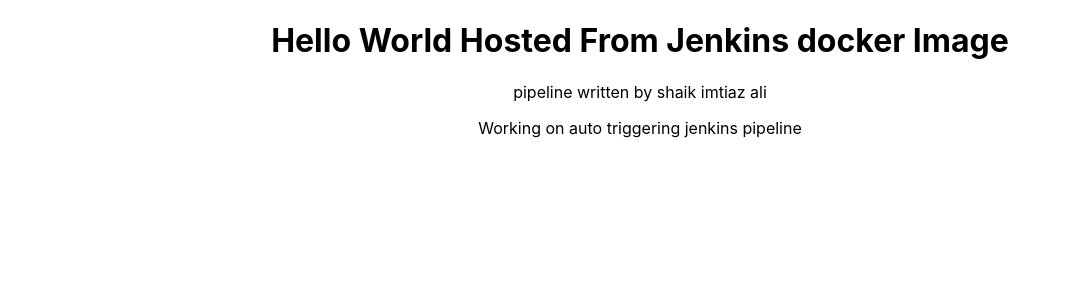
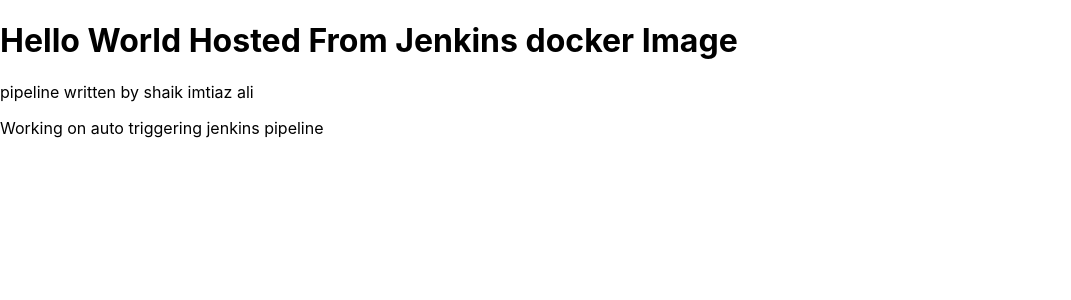
Before and after one commit to shaikimtiazali/my-demo-jenkins, a React (Create React App) app: page / in a window 1280 px wide. Shown: the top 300 px of the page, without its empty margins (0-1071 px from the left). Built offline with nearby package versions, Linux system fonts and the light colour scheme.

Commit message:
add Header Component and made changes in app.js

```diff
--- a/src/App.js
+++ b/src/App.js
@@ -1,12 +1,13 @@
 import "./App.css";
+import Header from "./components/Header";
 
 function App() {
   return (
-    <div className="App">
+    <Header>
       <h1>Hello World Hosted From Jenkins docker Image</h1>
       <p>pipeline written by shaik imtiaz ali</p>
       <p>Working on auto triggering jenkins pipeline</p>
-    </div>
+    </Header>
   );
 }
 
--- /dev/null
+++ b/src/components/Header.jsx
@@ -0,0 +1,9 @@
+import React from 'react'
+
+const Header = ({children}) => {
+  return (
+    <div>{children}</div>
+  )
+}
+
+export default Header
```
